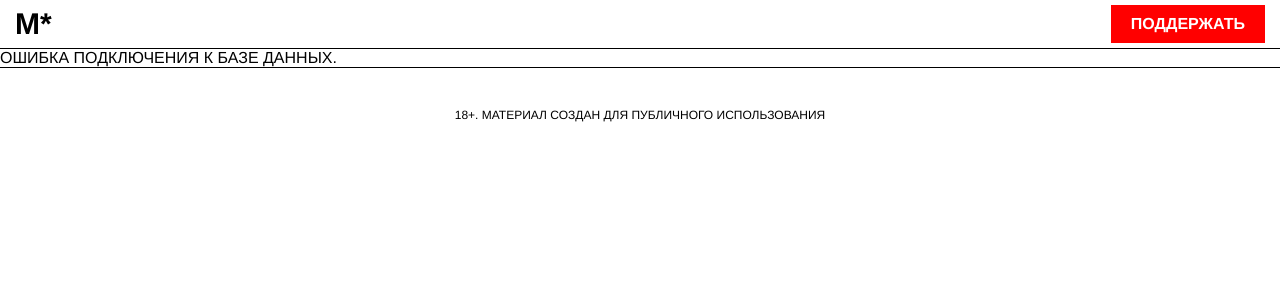
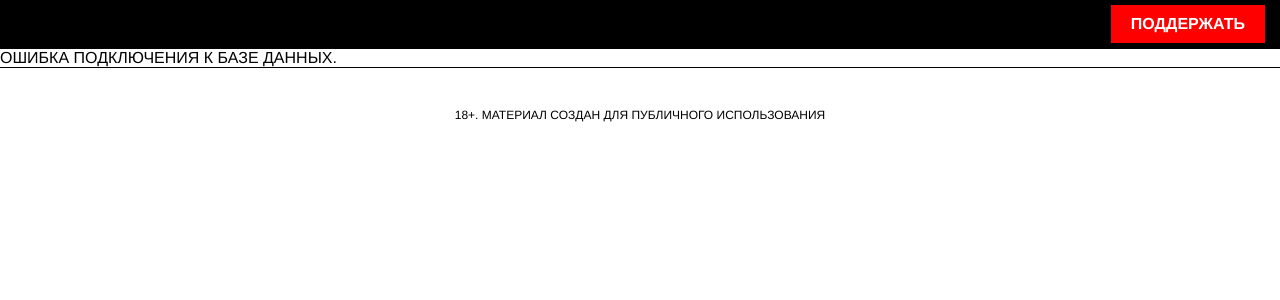
Before and after one commit to glitch-ru/site, a PHP site: page / in a window 1280 px wide. Shown: the top 300 px of the page. Run offline with PHP 8.4, Linux system fonts and the light colour scheme; some libraries are stand-ins or nearby versions.

Commit message:
Change background color variable from --bg to --text

```diff
--- a/style.css
+++ b/style.css
@@ -19,7 +19,7 @@ header {
   display: flex;
   justify-content: space-between;
   align-items: center;
-  background: var(--bg);
+  background: var(--text);
 }
 
 .logo-link {
```
